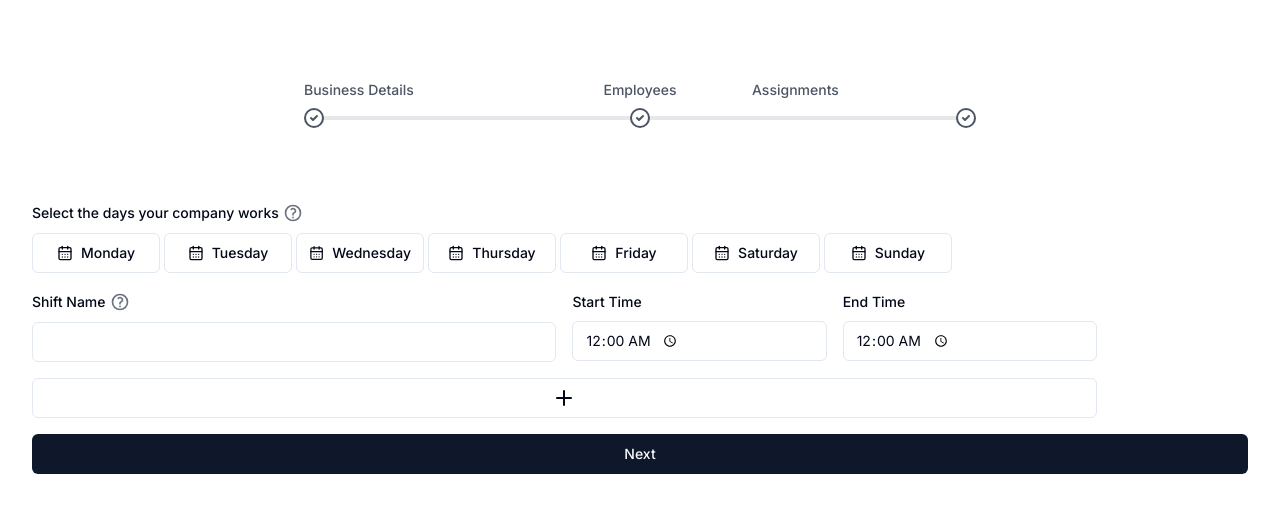
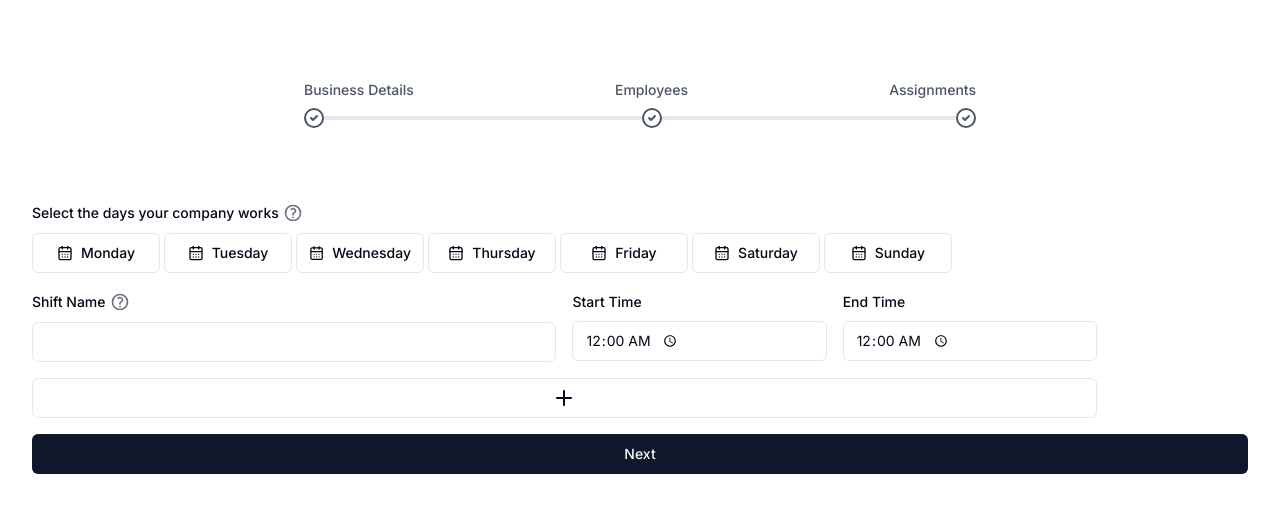
Before and after one commit to ssdrum/roster-generator-webapp, a Next.js app: page /start in a window 1280 px wide. Shown: the top 512 px of the page. Built offline with nearby package versions, Linux system fonts and the light colour scheme.

Commit message:
Fixed progress bar spacing

```diff
--- a/app/start/components/progress-bar-item.tsx
+++ b/app/start/components/progress-bar-item.tsx
@@ -25,7 +25,7 @@ const getDynamicClassName = (
 const ProgressBarItem: FC<Props> = ({ title, isChecked, alignment }) => {
   return (
     <li
-      className={`relative flex justify-${alignment} ${
+      className={`relative flex ${
         isChecked ? 'text-green-600' : 'text-gray-600'
       }`}
     >
--- a/app/start/components/progress-bar.tsx
+++ b/app/start/components/progress-bar.tsx
@@ -11,7 +11,7 @@ const ProgressBar: FC<Props> = ({ currStepIndex }) => {
       <h2 className='sr-only'>Steps</h2>
 
       <div className='after:mt-4 after:block after:h-1 after:w-full after:rounded-lg after:bg-gray-200'>
-        <ol className='grid grid-cols-3 text-sm font-medium text-gray-500'>
+        <ol className='flex justify-between text-sm font-medium text-gray-500'>
           <ProgressBarItem
             title={'Business Details'}
             isChecked={currStepIndex > 0}
```
